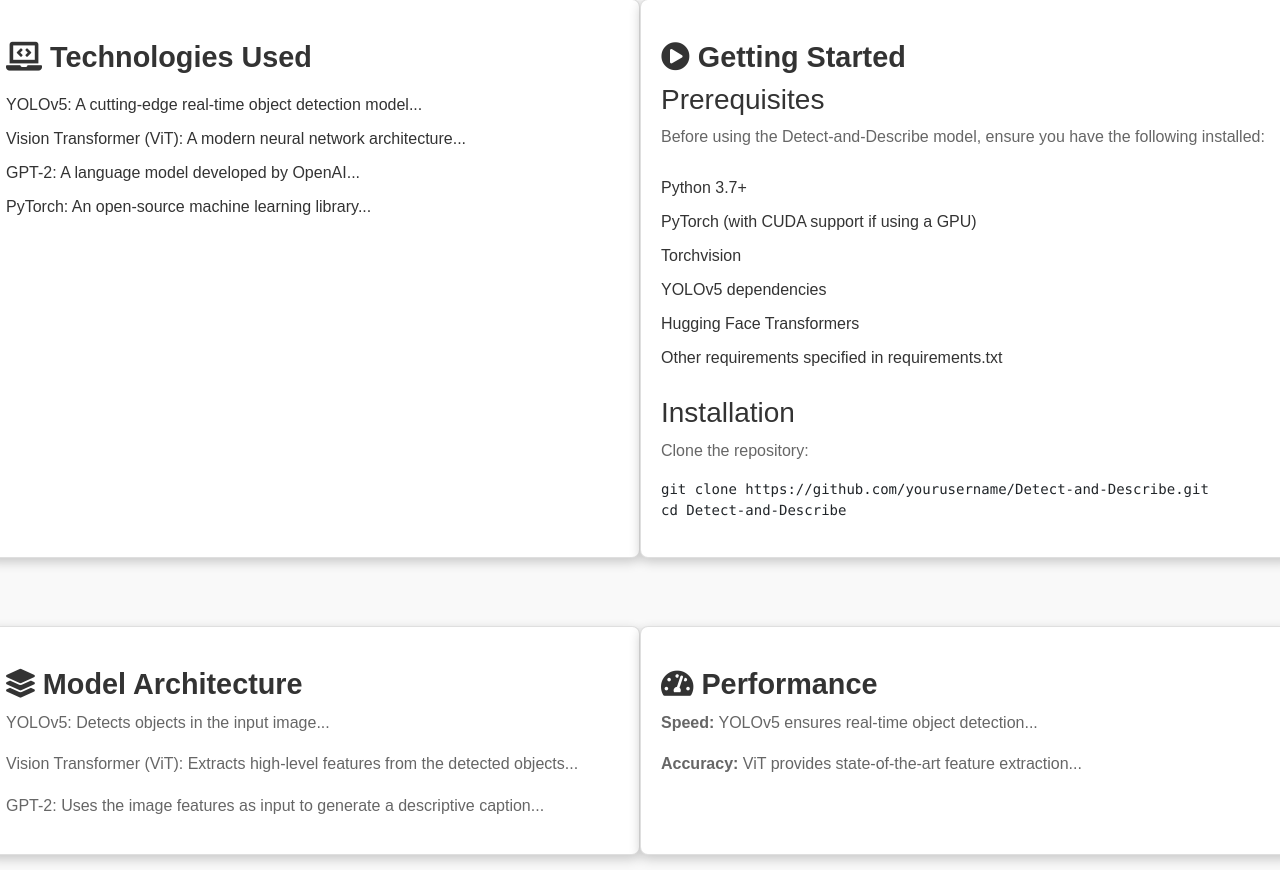
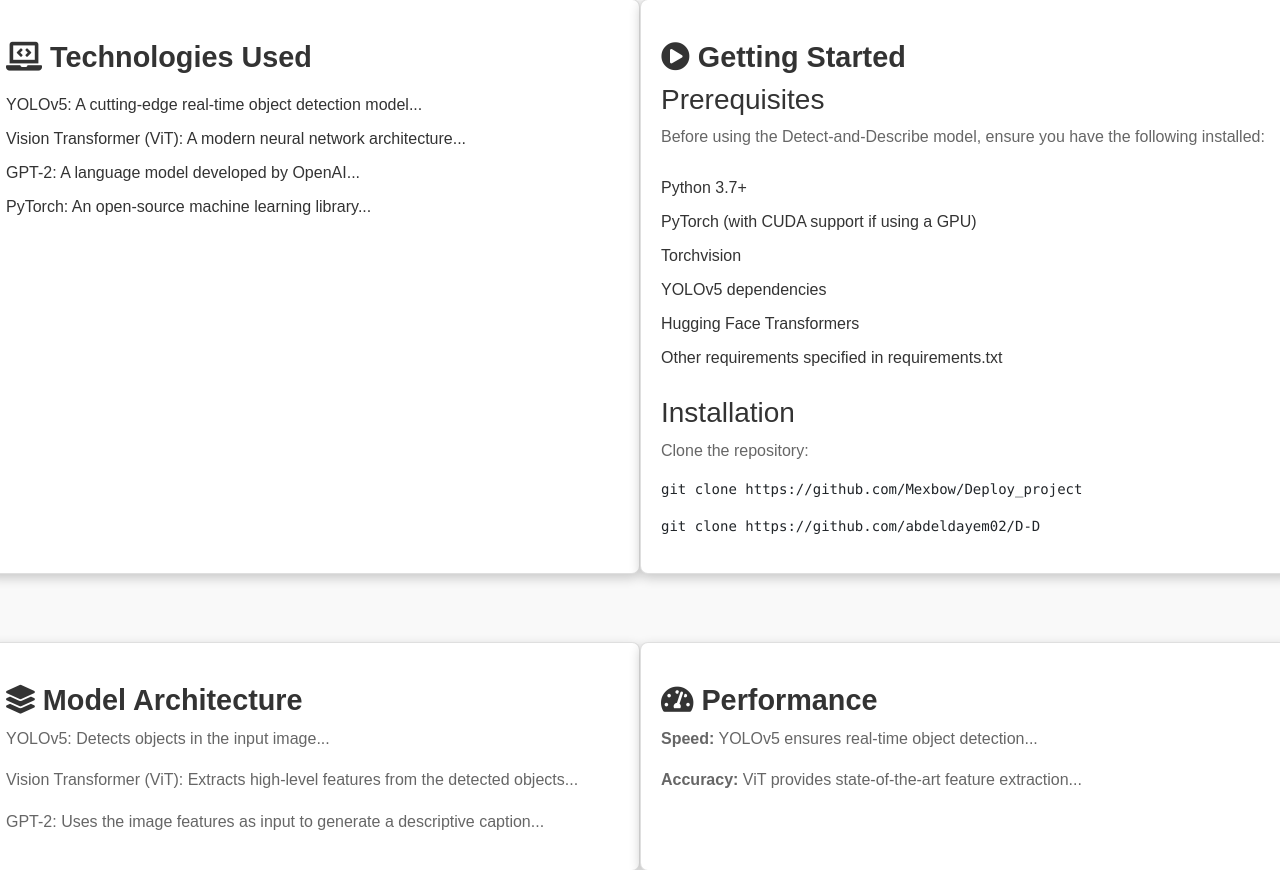
Before and after one commit to Mexbow/DetectAndDescribe, a Flask app: page / in a window 1280 px wide. Shown: the part 2110-2980 px from the top of the page. Run offline with Flask 3, Linux system fonts and the light colour scheme; some libraries are stand-ins or nearby versions.

Commit message:
Update index.html

```diff
--- a/templates/index.html
+++ b/templates/index.html
@@ -141,8 +141,8 @@
                 </ul>
                 <h3>Installation</h3>
                 <p>Clone the repository:</p>
-                <pre><code>git clone https://github.com/yourusername/Detect-and-Describe.git
-cd Detect-and-Describe</code></pre>
+                <pre><code>git clone https://github.com/Mexbow/Deploy_project</code></pre>
+                <pre><code>git clone https://github.com/abdeldayem02/D-D</code></pre>
             </section>
         </div>
 
@@ -209,7 +209,7 @@
                 </div>
                 <div class="footer-social-icon">
                     <span>Follow Us</span>
-                    <a href="#"class="github-bg" ><i class="fab fa-github"></i></a>
+                    <a href="https://github.com/Mexbow/Deploy_project"class="github-bg" ><i class="fab fa-github"></i></a>
                     <a href="#" class="huggingface-bg"><img src="{{ url_for('static', filename='images/huggingface.png') }}" alt="AI Tools Logo" width="30" height="30">
                     </a>
                 </div>
```
